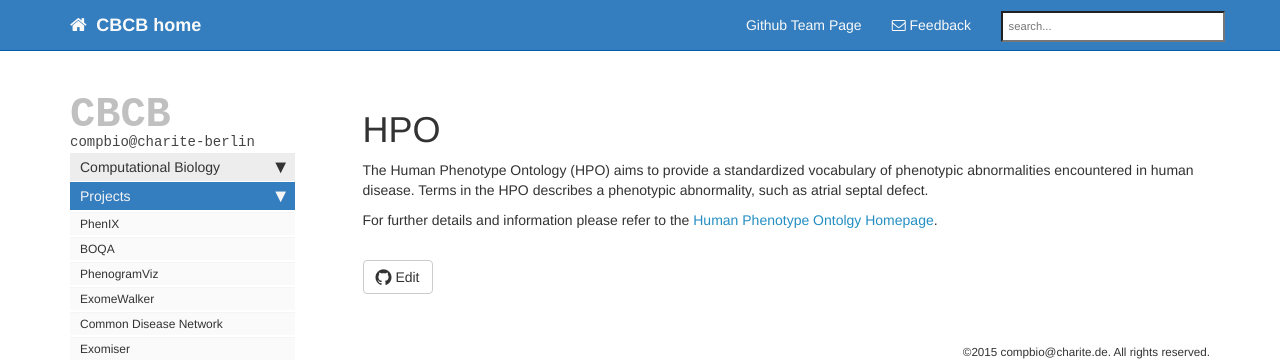
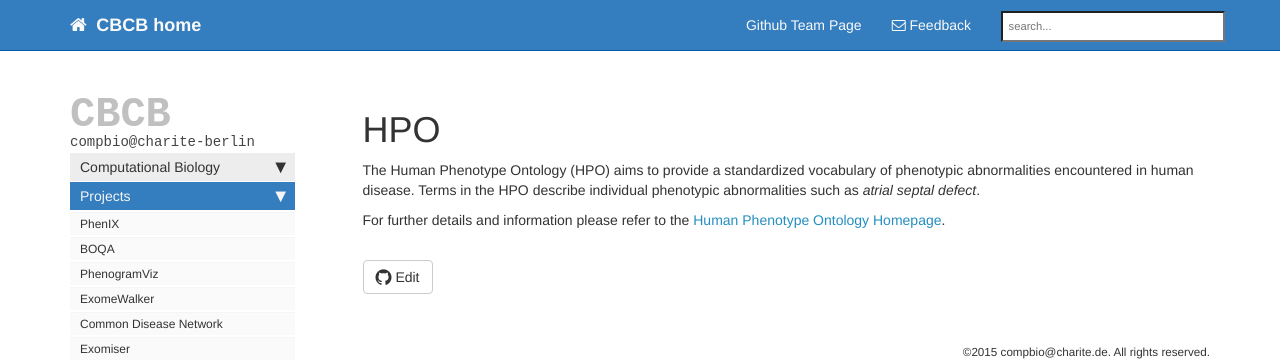
Before and after one commit to charite/charite.github.io, a Jekyll site: the page built from software-hpo.md, in a window 1280 px wide. Shown: the top 361 px of the page. Built offline with Jekyll 4.4.1, drawn with Linux system fonts in a browser that asks for light colours; nearby versions of some CDN libraries; library files that are not in the unit come from our copies; Markdown is read by kramdown in place of the engine named in the settings; comment, search, counter and statistics services are not loaded.

Commit message:
Update software-hpo.md
Correcting spelling error

```diff
--- a/software-hpo.md
+++ b/software-hpo.md
@@ -3,6 +3,6 @@ title: HPO
 ---
 
 
-The Human Phenotype Ontology (HPO) aims to provide a standardized vocabulary of phenotypic abnormalities encountered in human disease. Terms in the HPO describes a phenotypic abnormality, such as atrial septal defect.
+The Human Phenotype Ontology (HPO) aims to provide a standardized vocabulary of phenotypic abnormalities encountered in human disease. Terms in the HPO describe individual phenotypic abnormalities such as <i>atrial septal defect</i>.
 
-For further details and information please refer to the [Human Phenotype Ontolgy Homepage](http://www.human-phenotype-ontology.org).
+For further details and information please refer to the [Human Phenotype Ontology Homepage](http://www.human-phenotype-ontology.org).
```
